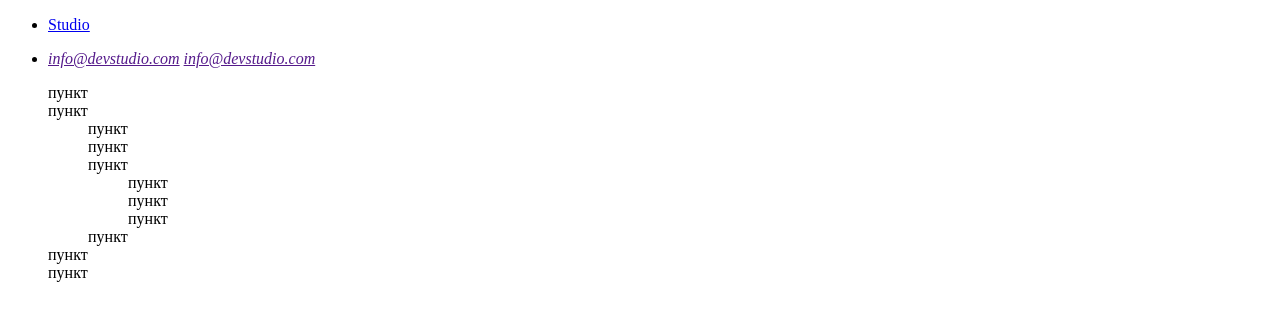
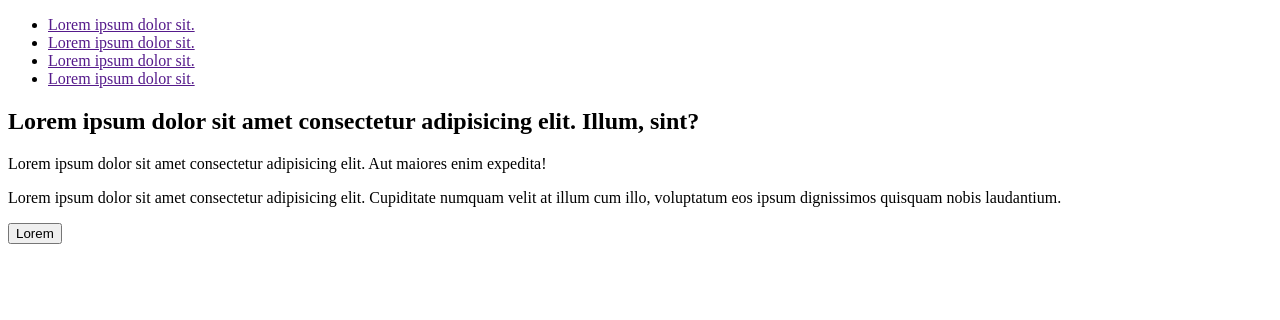
Before and after one commit to DashaLyman/blended-test, a plain HTML site: page index.html in a window 1280 px wide. Drawn offline with Linux system fonts and the light colour scheme.

Commit message:
08/01/24

```diff
--- a/index.html
+++ b/index.html
@@ -1,91 +1,32 @@
 <!DOCTYPE html>
 <html lang="en">
 
-<head>
-  <meta charset="UTF-8" />
-  <meta http-equiv="X-UA-Compatible" content="IE=edge" />
-  <meta name="viewport" content="width=device-width, initial-scale=1.0" />
-<link rel="stylesheet" href="./styles.css">
-</head>
-
-<body>
-  <header class="header">
-    <div class="container header-container">
-      <nav class="header-navigation">
-        <!-- <a class="logo link header-logo" href>Web<span class="logo-dark">Studio</span>
-        </a> -->
-        <ul class="header-menu-list list">
-          <li class="header-item">
-            <a class="header-menu-link link current" href="./index.html">Studio</a>
-          </li>
-
-
-          <!-- <li class="header-menu-item">
-            <a class="header-menu-link link" href="./portfolio.html">Portfolio</a>
-          </li> -->
-
-
-
-          <!-- <li class="header-item">
-            <a class="header-menu-link link" href>Contacts</a>
-          </li> -->
-
-
-
-
-        </ul>
-      </nav>
-      <address class="header-contacts">
-        <ul class="header-contacts-list list">
-
-
-          <!-- <li class="header-contacts-item">
-            <a class="header-contacts-link link" href>+11 (000) 111-11-11</a>
-          </li> -->
-          <li class="header-contacts-item">
-            <a class="header-contacts-link link" href>info@devstudio.com</a>
-            <a class="header-contacts-link link" href>info@devstudio.com</a>
-            <!-- <a class="header-contacts-link link" href>info@devstudio.com</a>
-            <a class="header-contacts-link link" href>info@devstudio.com</a> -->
-
-          </li>
-        </ul>
-      </address>
-    </div>
-    <ol>
-      <li>пункт</li> <!-1.->
-      <li>пункт
-      <ol>
-        <li>пункт</li> <!-2.1.->
-        <li>пункт</li> <!-2.2.->
-        <li>пункт
-        <ol>
-          <li>пункт</li> <!-2.3.1.->
-          <li>пункт</li> <!-2.3.2.->
-          <li>пункт</li> <!-2.3.3.->
-        </ol>
-        </li> <!-2.3.->
-        <li>пункт</li> <!-2.4.->
-      </ol>
-      </li> <!-2.->
-      <li>пункт</li> <!-3.->
-      <li>пункт</li> <!-4.->
-    </ol>
-
-  </header>
-  <main></main>
-  <footer></footer>
-</body>
-
-</html>
-<!DOCTYPE html>
-<html lang="en">
 <head>
   <meta charset="UTF-8">
   <meta name="viewport" content="width=device-width, initial-scale=1.0">
   <title>Document</title>
 </head>
+
 <body>
+  <header>
+    <nav>
+      <ul>
+        <li><a href="">Lorem ipsum dolor sit.</a></li>
+        <li><a href="">Lorem ipsum dolor sit.</a></li>
+        <li><a href="">Lorem ipsum dolor sit.</a></li>
+        <li><a href="">Lorem ipsum dolor sit.</a></li>
+      </ul>
+    </nav>
+  </header>
+  <main>
+    <section>
+      <h1>Lorem ipsum dolor sit amet consectetur adipisicing elit. Illum, sint?</h1>
+      <p>Lorem ipsum dolor sit amet consectetur adipisicing elit. Aut maiores enim expedita!</p>
+      <p>Lorem ipsum dolor sit amet consectetur adipisicing elit. Cupiditate numquam velit at illum cum illo, voluptatum
+        eos ipsum dignissimos quisquam nobis laudantium.</p>
+      <button>Lorem</button>
+    </section>
+  </main>
+</body>
 
-</body>
 </html>
```
